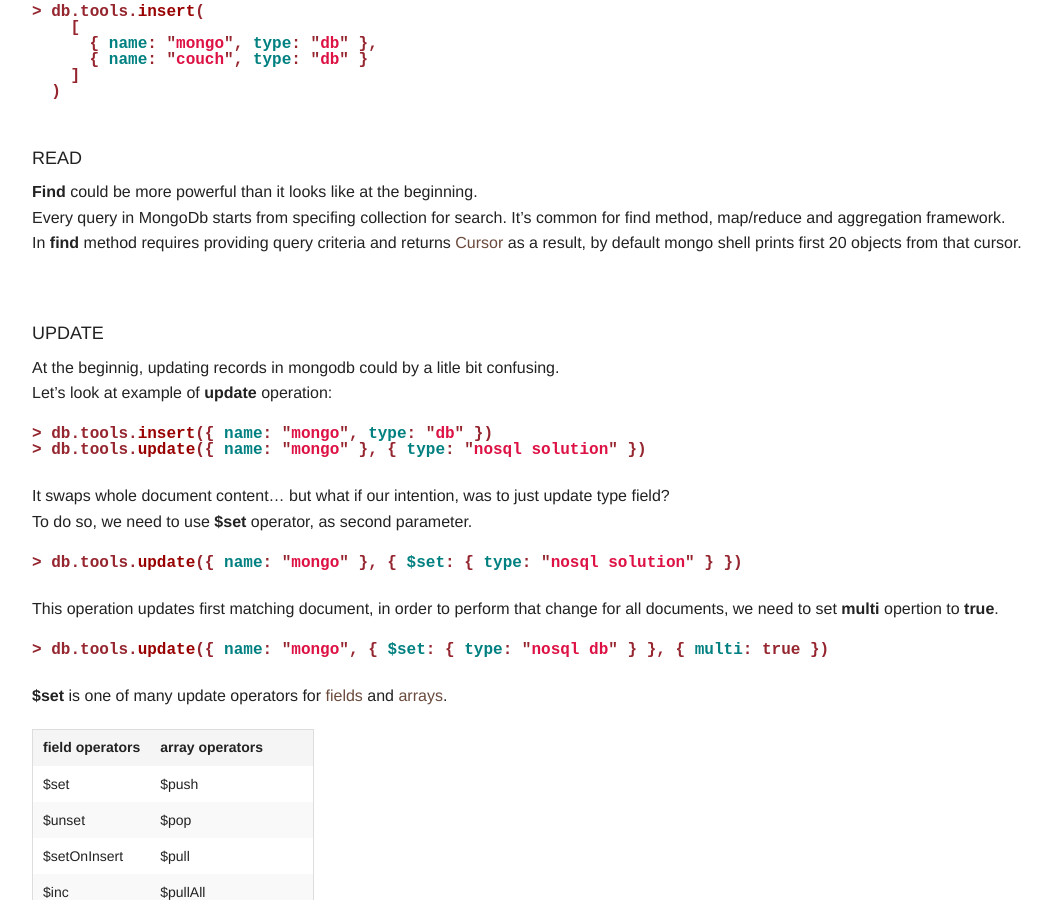
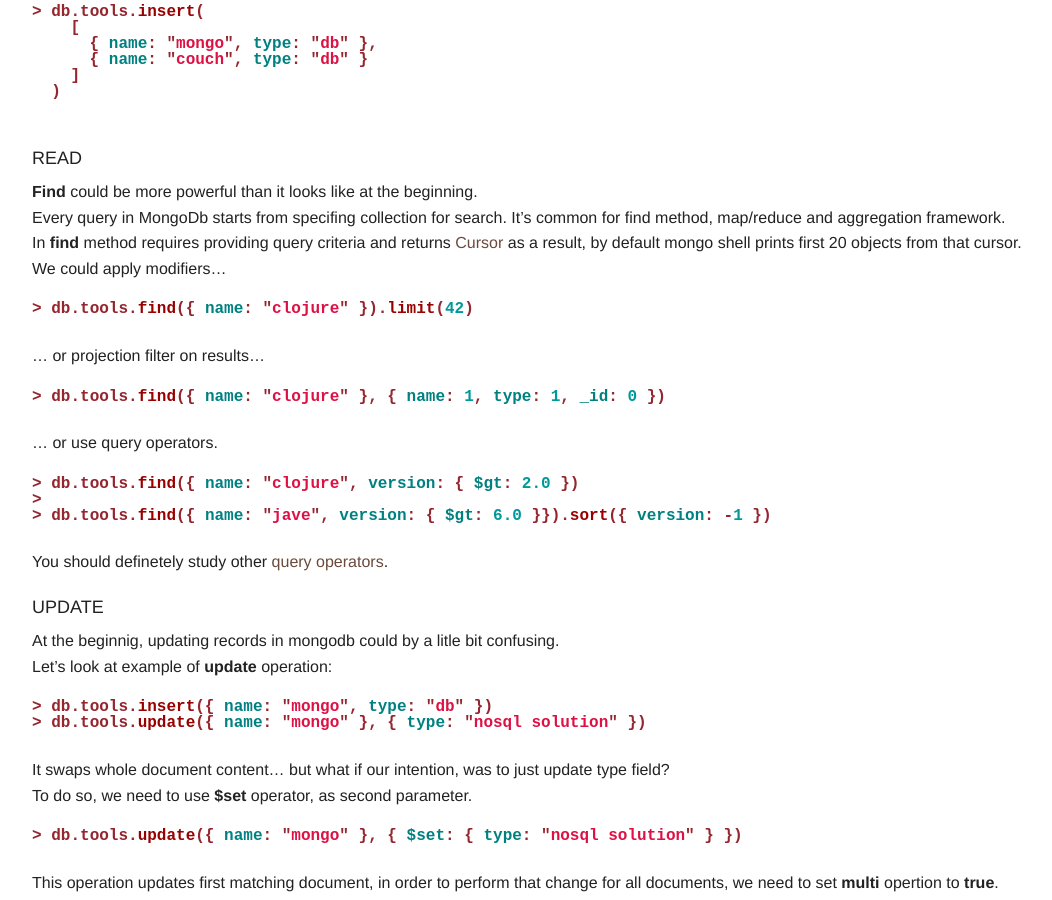
Before and after one commit to mokrzu/mokrzu.github.io, a Jekyll site: the page built from _posts/2014-04-28-crud-hacks.markdown, in a window 1280 px wide and 900 px high, scrolled down 604 px. Shown: the whole window, without its empty margins (108-1160 px from the left). Built offline with Jekyll 4.4.1, drawn with Linux system fonts in a browser that asks for light colours; Markdown is read by kramdown in place of the engine named in the settings.

Commit message:
covered READ section

````diff
--- a/_posts/2014-04-28-crud-hacks.markdown
+++ b/_posts/2014-04-28-crud-hacks.markdown
@@ -56,8 +56,30 @@
 map/reduce and aggregation framework.
 <br>
 In **find** method requires providing query criteria and returns [Cursor][cursors] as a result, by default mongo shell prints first 20 objects from that cursor.
+<br>
+We could apply modifiers...
 
+```js
+> db.tools.find({ name: "clojure" }).limit(42)
+```
 <br>
+... or projection filter on results...
+
+```js
+> db.tools.find({ name: "clojure" }, { name: 1, type: 1, _id: 0 })
+```
+<br>
+... or use query operators.
+
+```js
+> db.tools.find({ name: "clojure", version: { $gt: 2.0 })
+>
+> db.tools.find({ name: "jave", version: { $gt: 6.0 }}).sort({ version: -1 })
+```
+<br>
+You should definetely study other [query operators][query-operators].
+
+
 ##### UPDATE
 
 At the beginnig, updating records in mongodb could by a litle bit confusing.
@@ -159,3 +181,4 @@
 [cursors]: http://docs.mongodb.org/manual/core/cursors/
 [update_field]: http://docs.mongodb.org/manual/reference/operator/update-field/
 [update_array]: http://docs.mongodb.org/manual/reference/operator/update-array/
+[query-operators]: http://docs.mongodb.org/manual/reference/operator/query/
````
